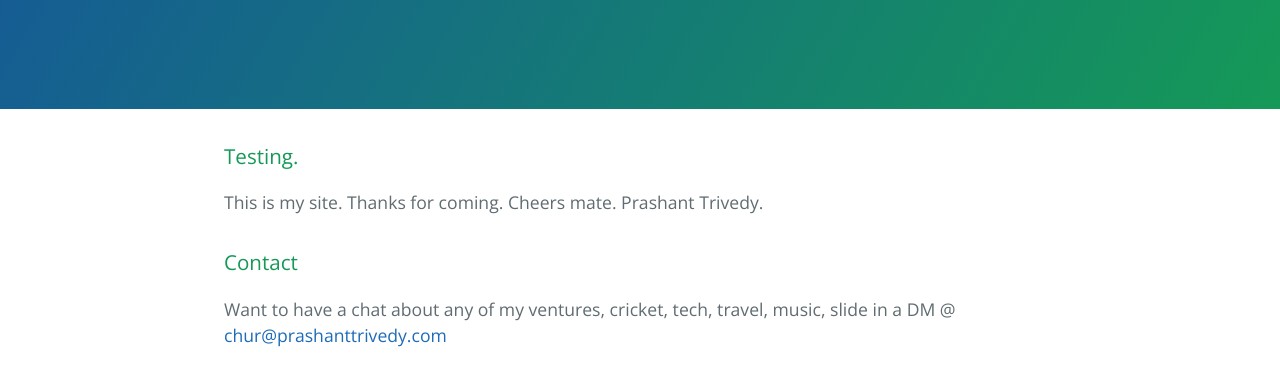
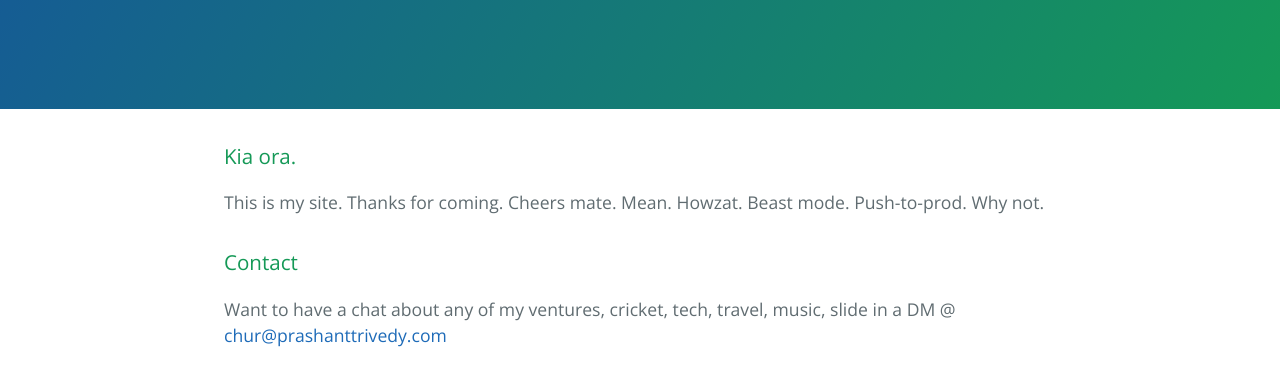
Before and after one commit to MrPrashantT/MrPrashantT, a plain HTML site: page index.html in a window 1280 px wide. Shown: the part 208-586 px from the top of the page. Drawn offline with nearby package versions, Linux system fonts and the light colour scheme.

Commit message:
Update index.html

```diff
--- a/index.html
+++ b/index.html
@@ -17,9 +17,9 @@
 
     <section class="main-content">
       <h3>
-<a id="testing" class="anchor" href="#testing" aria-hidden="true"><span aria-hidden="true" class="octicon octicon-link"></span></a>Testing.</h3>
+<a id="testing" class="anchor" href="#testing" aria-hidden="true"><span aria-hidden="true" class="octicon octicon-link"></span></a>Kia ora.</h3>
 
-<p>This is my site. Thanks for coming. Cheers mate. Prashant Trivedy.</p>
+<p>This is my site. Thanks for coming. Cheers mate. Mean. Howzat. Beast mode. Push-to-prod. Why not.</p>
 
 <h3>
 <a id="contact" class="anchor" href="#contact" aria-hidden="true"><span aria-hidden="true" class="octicon octicon-link"></span></a>Contact</h3>
```
